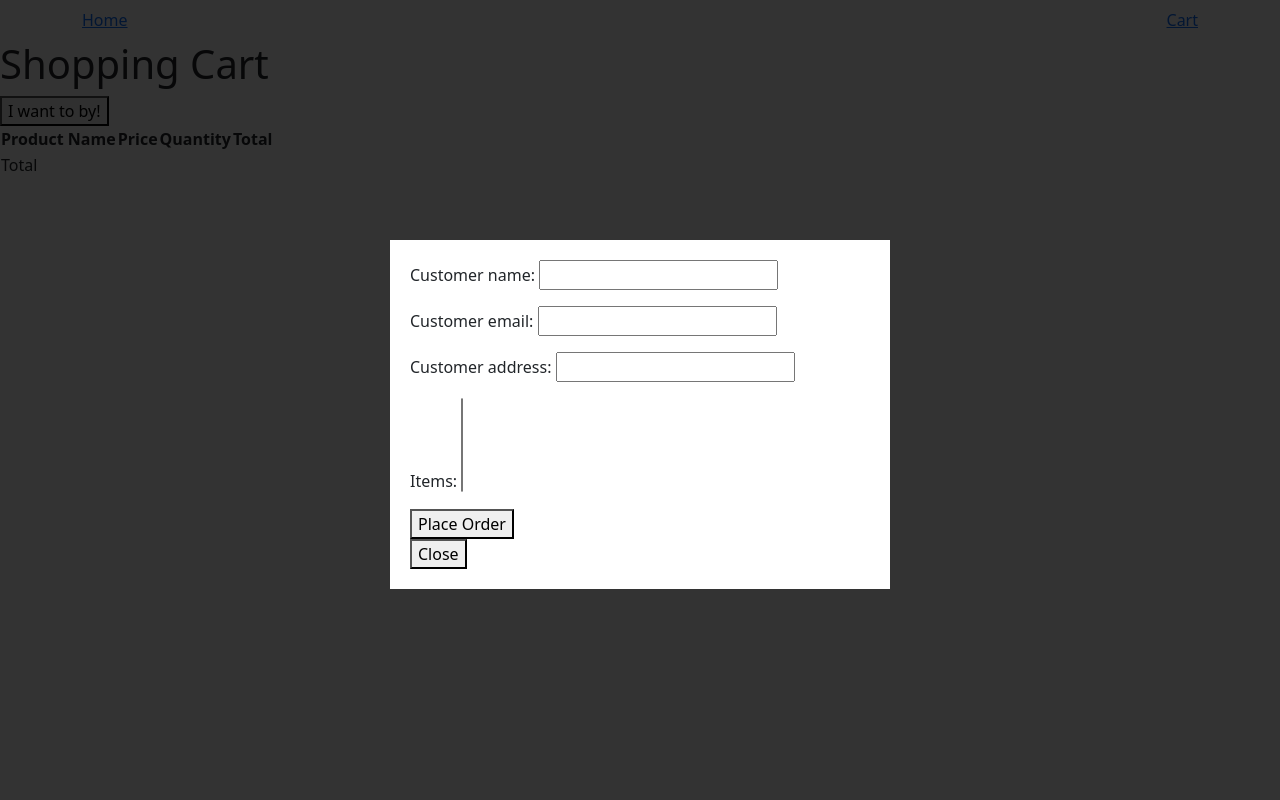
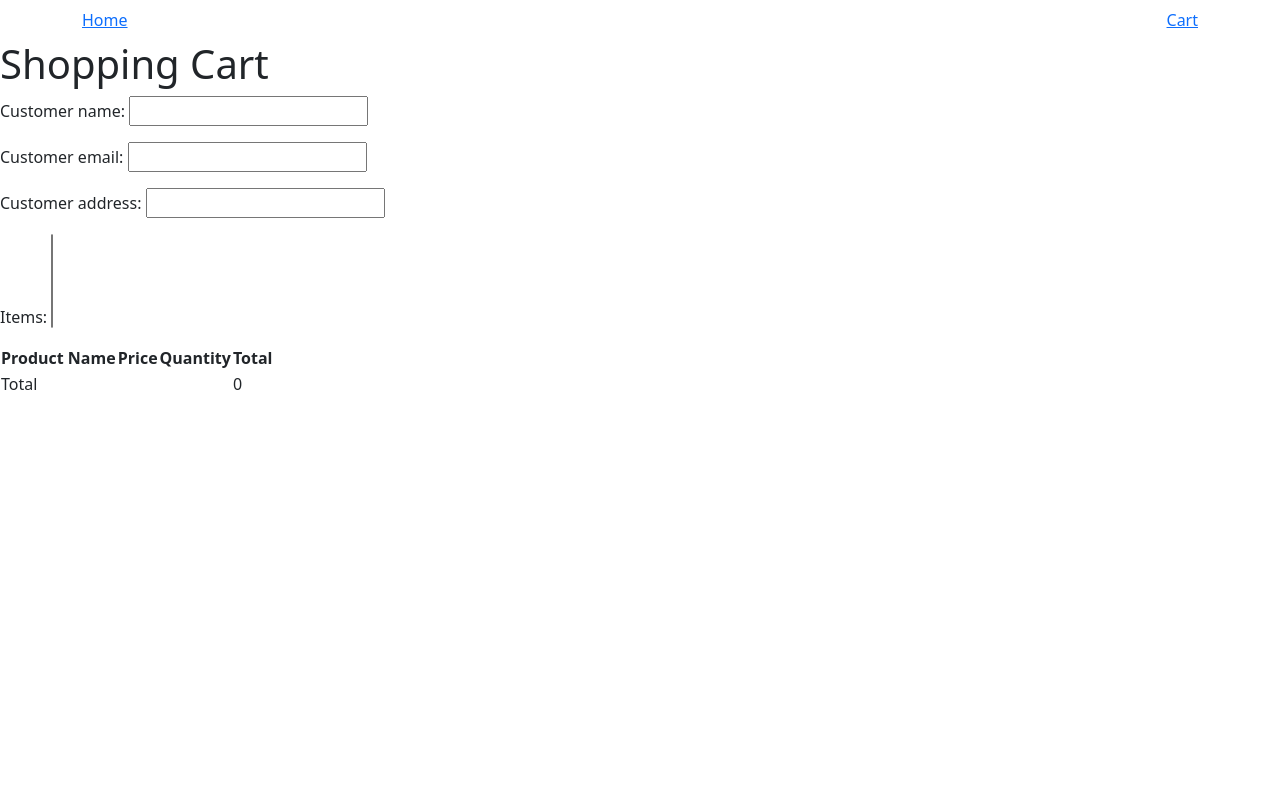
Before and after one commit to ChernovMykola/Donut, a Django app: page /create_order/ in a window 1280 px wide. Run offline with Django 4.2, Linux system fonts and the light colour scheme; data that the repository does not hold is empty; some libraries are stand-ins or nearby versions.

Commit message:
CreateOrderView

```diff
--- a/cart_app/cart.py
+++ b/cart_app/cart.py
@@ -7,7 +7,8 @@ from donut_app.forms import OrderCreate
 from django.conf import settings
 from django.shortcuts import render
 from django.views.generic import (
-    CreateView
+    CreateView,
+    FormView
 )
 import stripe
 
@@ -73,36 +74,70 @@ class Cart:
         return sum(item['quantity'] for item in self.cart.values())
 
 
-def charge(request):
-    if request.method == 'POST':
-        stripe_token = request.POST['stripeToken']
-        amount = Cart(request).get_total_price()
-        stripe.api_version = "2022-08-01"
-        try:
-            charge = stripe.Charge.create(
-                amount=int(amount * 100),
-                currency='usd',
-                description='Payment Gateway',
-                source=stripe_token
-            )
-        except stripe.error.CardError as e:
-            pass
-    Cart.clear()
-    Cart.save()
-    return render(request, 'home.html')
+# def charge(request):
+#     if request.method == 'POST':
+#         stripe_token = request.POST['stripeToken']
+#         amount = Cart(request).get_total_price()
+#         stripe.api_version = "2022-08-01"
+#         try:
+#             charge = stripe.Charge.create(
+#                 amount=int(amount * 100),
+#                 currency='usd',
+#                 description='Payment Gateway',
+#                 source=stripe_token
+#             )
+#         except stripe.error.CardError as e:
+#             pass
+#     Cart.clear()
+#     Cart.save()
+#     return render(request, 'home.html')
+#
+# class CreateOrderView(CreateView):
+#     model = Order
+#     form_class = OrderCreate
+#     # redirect_field_name = 'donut_app/donut_list'
+#     template_name = 'donut/cart.html'
+#
+#     def form_valid(self, form):
+#         cart = Cart(self.request)
+#         cart.clear()
+#         order = form.save()
+#         return super().form_valid(form)
+#
 
-class CreateOrderView(CreateView):
+class CreateOrderView(FormView):
+    template_name = 'donut/cart.html'
+    form_class = OrderCreate
     model = Order
-    form_class = OrderCreate
-    redirect_field_name = 'donut_app/donut_list'
-    template_name = 'donut/cart.html'
-
-    # def total_price(self):
-    #     total_price = Cart.get_total_price(self)
-    #     return total_price
+    success_url = 'donut:donut_list'
 
     def form_valid(self, form):
+        stripe_token = self.request.POST.get('stripeToken')
+        total_price = self.request.POST.get('total_price')
+
+        charge = stripe.Charge.create(
+            amount=int(total_price * 100),
+            currency='usd',
+            description='Payment Gateway',
+            source=stripe_token,
+        )
+
+        order = form.save()
+        # order.payment_id = charge.id
+        order.save()
         cart = Cart(self.request)
         cart.clear()
-        order = form.save()
+        cart.save()
+
         return super().form_valid(form)
+
+    def get_context_data(self):
+        cart = Cart(self.request)
+        form = OrderCreate
+        context = {
+            'cart': cart,
+            'key': settings.STRIPE_PUBLISHABLE_KEY,
+            'total_price': cart.get_total_price()*100,
+            'form': form
+        }
+        return context
--- a/donut_app/urls.py
+++ b/donut_app/urls.py
@@ -12,13 +12,13 @@ views.DonutListView.as_view(), name='donut_list'),
     path('<int:pk>/',
 views.DonutDetailView.as_view(), name='donut_detail'),
     path('cart/',
-views.view_cart, name='cart'),
+cart.CreateOrderView.as_view(), name='cart'),
     path('add_to_cart/<int:pk>/',
 views.AddToCartView.as_view(), name='add_to_cart'),
     path('remove_from_cart/<int:pk>/',
 views.RemoveFromCartView.as_view(), name='remove_from_cart'),
-    path('charge/',
-cart.charge, name='charge'),
+#     path('charge/',
+# cart.charge, name='charge'),
 #     path('create_order/',
 # cart.CreateOrderView.as_view(), name='create_order'),
 ]+ static(settings.MEDIA_URL, document_root=settings.MEDIA_ROOT)
--- a/static/css/donut.css
+++ b/static/css/donut.css
@@ -58,37 +58,3 @@ nav.list-pages li a:hover {
     display: flex;
     justify-content: center;
 }
-
-.popup-bg{
-    position: fixed;
-    width: 100%;
-    height: 100%;
-    top: 0;
-    left: 0;
-    background: rgba(0,0,0,0.8);
-}
-
-.popup{
-    position: absolute;
-    top: 30%;
-    left: 50%;
-    width: 500px;
-    background: white;
-    padding: 20px;
-    transform: translate(-50%);
-}
-
-/*.product-card in{*/
-/*    display: flex;*/
-/*    justify-content: center;*/
-/*}*/
-
-/*.product-card num{*/
-/*    display: flex;*/
-/*    justify-content: center;*/
-/*}*/
-
-/*p donut-count{*/
-/*    position: relative;*/
-/*    right: 50%;*/
-/*}*/
--- a/templates/donut/base.html
+++ b/templates/donut/base.html
@@ -5,7 +5,7 @@
     <meta charset="UTF-8">
     <meta http-equiv="X-UA-Compatible" content="IE=edge">
     <meta name="viewport" content="width=device-width, initial-scale=1.0">
-    <title>BLOG</title>
+    <title>Donuts</title>
     <link href="https://cdn.jsdelivr.net/npm/bootstrap@5.3.0-alpha3/dist/css/bootstrap.min.css" rel="stylesheet" integrity="sha384-KK94CHFLLe+nY2dmCWGMq91rCGa5gtU4mk92HdvYe+M/SXH301p5ILy+dN9+nJOZ" crossorigin="anonymous">
     <link rel="stylesheet" type="text/css" href="{% static 'css/donut.css' %}">
 </head>
--- a/templates/donut/cart.html
+++ b/templates/donut/cart.html
@@ -27,17 +27,12 @@
                     </td>
                 </tr>
             {% endfor %}
-            <button class="open-popup">I want to by!</button>
 
-            <div class="popup-bg">
-                <div class="popup">
+            <div class="">
+                <div class="">
                     <form method="post" action="{% url 'order:create_order' %}?next={% url 'donut:donut_list' %}">
                         {% csrf_token %}
                         {{ form.as_p }}
-                        <button type="submit">Place Order</button>
-                    </form>
-                    <form id="stripe-form" action="{% url 'donut:cart' %}?next={% url 'donut:donut_list' %}" method="post">
-                        {% csrf_token %}
                         <script src="https://checkout.stripe.com/checkout.js" class="stripe-button"
                             data-key="{{ key }}"
                             data-description="Payment Gateway"
@@ -46,15 +41,9 @@
                         >
                         </script>
                     </form>
-                    <button class="close-popup">Close</button>
                 </div>
             </div>
 
-
-            {% block javascript %}
-                <script src="https://code.jquery.com/jquery-3.6.0.min.js"></script>
-                <script src="{% static 'js/script.js' %}"></script>
-            {% endblock %}
             <tr>
                 <td colspan="3">Total</td>
                 <td>{{ cart.get_total_price }}</td>
```
Also changed, not shown: donut_app/views.py (+0 -12 lines).
